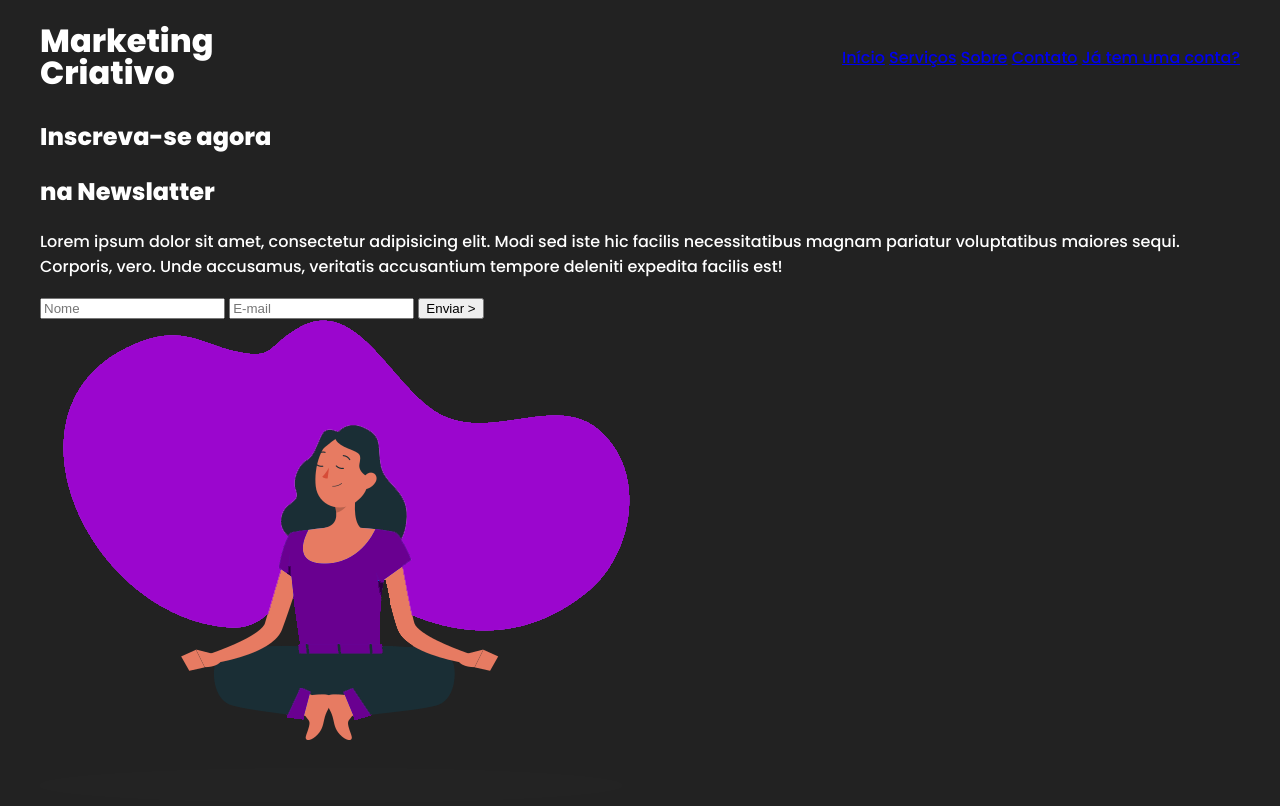
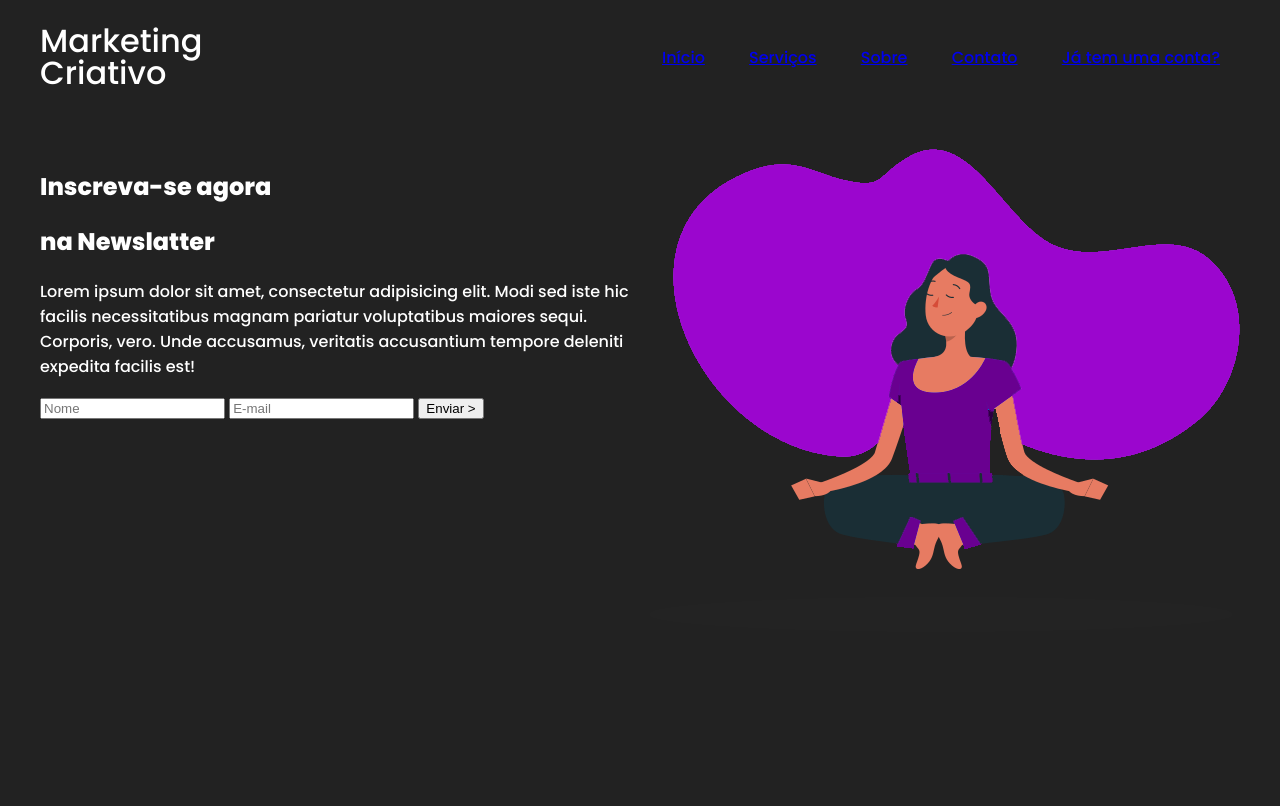
Before and after one commit to iamlucasmagalhaes/Landing-Page, a plain HTML site: page index.html in a window 1280 px wide. Drawn offline with Linux system fonts and the light colour scheme.

Commit message:
commit full course

```diff
--- a/style/style.css
+++ b/style/style.css
@@ -26,3 +26,18 @@ header{
     flex-direction: column;
     line-height: 10px;
 }
+
+a{
+    margin: 20px;
+}
+
+h1{
+    font-weight: 200;
+}
+
+/*Colocar a imagem ao lado do texto*/
+main{
+    display: flex;
+    flex-direction: row;
+    margin-top: 50px;
+}
```
